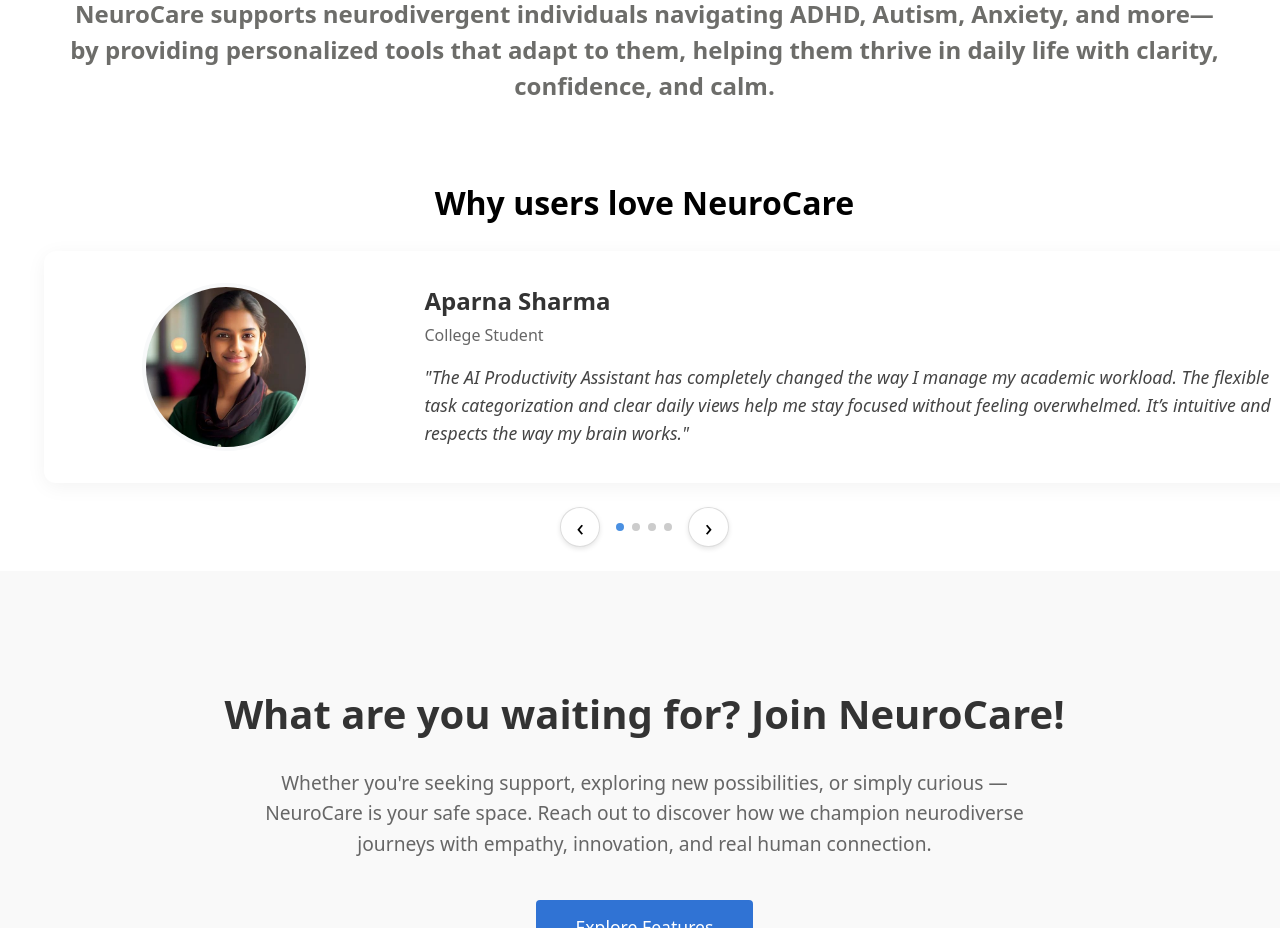
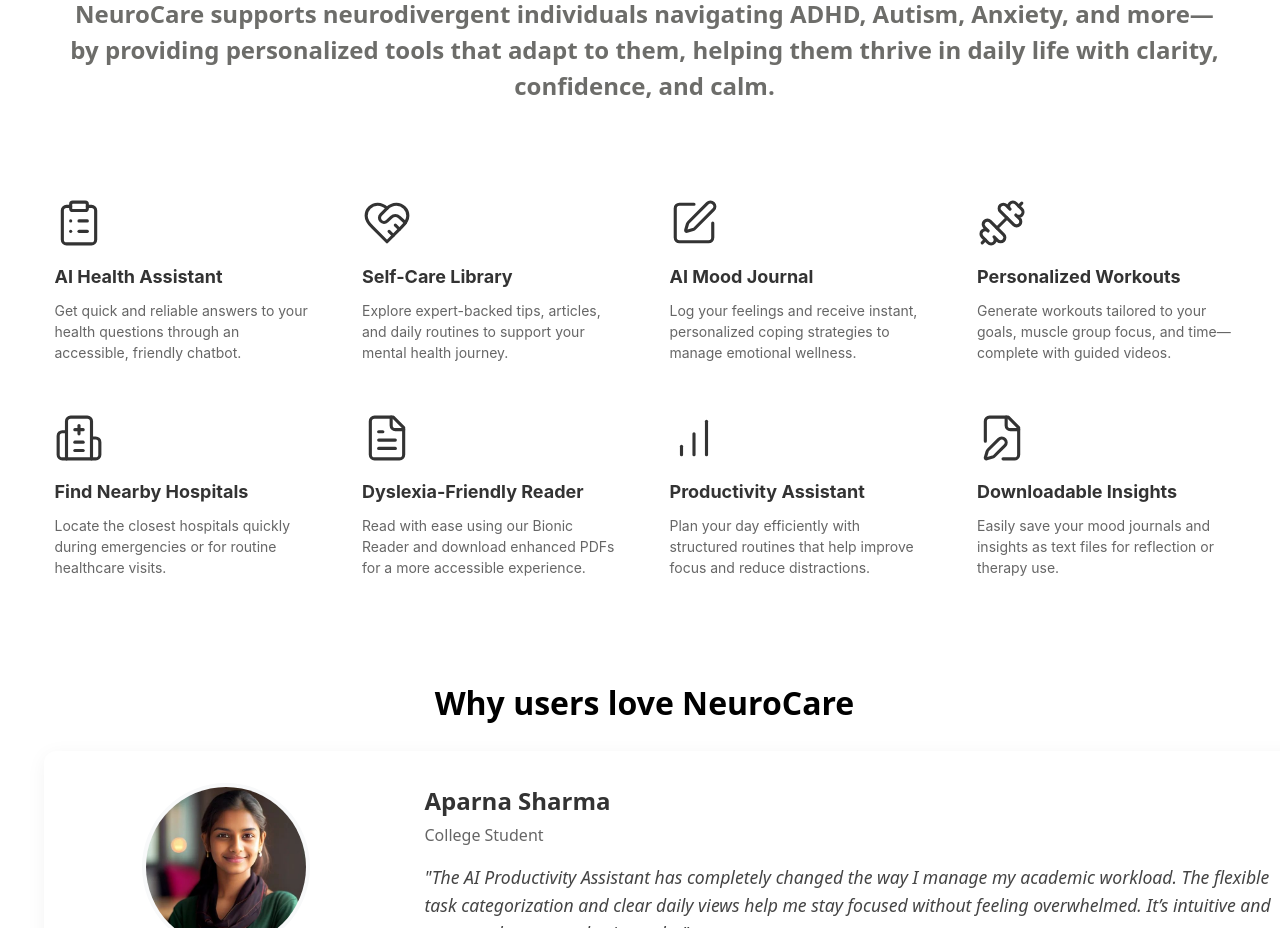
Before and after one commit to Shubhra-Sharma/NeuraCare, a React (Vite) app: page / in a window 1280 px wide. Shown: the part 820-1748 px from the top of the page. Built offline with nearby package versions, Linux system fonts and the light colour scheme.

Commit message:
Added Features

```diff
--- a/package.json
+++ b/package.json
@@ -13,6 +13,7 @@
     "@fortawesome/fontawesome-svg-core": "^6.7.2",
     "@fortawesome/free-solid-svg-icons": "^6.7.2",
     "@fortawesome/react-fontawesome": "^0.2.2",
+    "lucide-react": "^0.487.0",
     "react": "^19.0.0",
     "react-dom": "^19.0.0",
     "react-icons": "^5.5.0",
--- a/src/Navbar.css
+++ b/src/Navbar.css
@@ -89,7 +89,6 @@
   color: #070202;
 }
 
-/* Only add responsive behavior for tablets and mobile */
 @media screen and (max-width: 992px) {
   .navbar {
     padding: 0rem 2rem;
@@ -104,7 +103,7 @@
 @media screen and (max-width: 768px) {
   .navbar {
     /* padding: 0.5rem 1rem; */
-    width: 100%;
+    max-width: 100%;
   }
 
   .menu-toggle {
@@ -151,7 +150,7 @@
 /* Very small mobile devices */
 @media screen and (max-width: 480px) {
   .navbar {
-    width: 100%;
+    max-width: 100%;
     padding: 0.5rem 1rem;
   }
 }
--- a/src/landing_page/features/Features.css
+++ b/src/landing_page/features/Features.css
@@ -135,7 +135,7 @@
     padding-right: 0;
   }
 
-  @media (max-width: 720px) {
+  @media (max-width: 1000px) {
     .features-container{
       padding-left:0;
     }
--- /dev/null
+++ b/src/landing_page/home/Content.css
@@ -0,0 +1,77 @@
+.content-container {
+    max-width: 1200px;
+    margin: 0 auto;
+    padding: 40px 20px;
+    font-family: 'Inter', sans-serif;
+  }
+
+  .features-grid {
+    display: grid;
+    grid-template-columns: repeat(4, 1fr);
+    gap: 30px;
+    margin-top: 20px;
+  }
+
+  .feature-card {
+    display: flex;
+    flex-direction: column;
+    align-items: flex-start;
+    padding: 10px;
+    transition: transform 0.3s ease, box-shadow 0.3s ease;
+  }
+
+  .feature-card:hover {
+    transform: translateY(-5px);
+  }
+
+  .feature-icon-container {
+    margin-bottom: 15px;
+    display: flex;
+    align-items: center;
+    justify-content: center;
+  }
+
+  .feature-icon {
+    width: 50px;
+    height: 50px;
+    stroke: #333;
+    stroke-width: 1.5;
+  }
+
+  .feature-title {
+    font-size: 18px;
+    font-weight: 700;
+    margin: 0 0 10px 0;
+    color: #333;
+  }
+
+  .feature-description {
+    font-size: 14px;
+    color: #666;
+    line-height: 1.5;
+    margin: 0;
+  }
+
+  /* Responsive adjustments */
+  @media (max-width: 1024px) {
+    .features-grid {
+      grid-template-columns: repeat(3, 1fr);
+    }
+  }
+
+  @media (max-width: 768px) {
+    .features-grid {
+      grid-template-columns: repeat(2, 1fr);
+    }
+  }
+
+  @media (max-width: 480px) {
+    .features-grid {
+      grid-template-columns: 1fr;
+    }
+
+    .feature-card {
+      text-align: center;
+      align-items: center;
+    }
+  }
--- /dev/null
+++ b/src/landing_page/home/Content.jsx
@@ -0,0 +1,75 @@
+import React from 'react';
+import './Content.css';
+import {
+  ClipboardList,
+  Edit,
+  HeartHandshake,
+  Dumbbell,
+  Hospital,
+  FileText,
+  BarChart,
+  FileEdit
+} from 'lucide-react';
+
+const Content = () => {
+  const features = [
+    {
+      icon: <ClipboardList className="feature-icon" />,
+      title: "AI Health Assistant",
+      description: "Get quick and reliable answers to your health questions through an accessible, friendly chatbot."
+    },
+    {
+      icon: <HeartHandshake className="feature-icon" />,
+      title: "Self-Care Library",
+      description: "Explore expert-backed tips, articles, and daily routines to support your mental health journey."
+    },
+    {
+      icon: <Edit className="feature-icon" />,
+      title: "AI Mood Journal",
+      description: "Log your feelings and receive instant, personalized coping strategies to manage emotional wellness."
+    },
+    {
+      icon: <Dumbbell className="feature-icon" />,
+      title: "Personalized Workouts",
+      description: "Generate workouts tailored to your goals, muscle group focus, and time—complete with guided videos."
+    },
+    {
+      icon: <Hospital className="feature-icon" />,
+      title: "Find Nearby Hospitals",
+      description: "Locate the closest hospitals quickly during emergencies or for routine healthcare visits."
+    },
+    {
+      icon: <FileText className="feature-icon" />,
+      title: "Dyslexia-Friendly Reader",
+      description: "Read with ease using our Bionic Reader and download enhanced PDFs for a more accessible experience."
+    },
+    {
+      icon: <BarChart className="feature-icon" />,
+      title: "Productivity Assistant",
+      description: "Plan your day efficiently with structured routines that help improve focus and reduce distractions."
+    },
+    {
+      icon: <FileEdit className="feature-icon" />,
+      title: " Downloadable Insights",
+      description: "Easily save your mood journals and insights as text files for reflection or therapy use."
+    }
+  ];
+
+  return (
+    <div className="content-container">
+      <div className="features-grid">
+        {features.map((feature, index) => (
+          <div className="feature-card" key={index}>
+            <div className="feature-icon-container">
+              {feature.icon}
+            </div>
+            <h3 className="feature-title">{feature.title}</h3>
+            <p className="feature-description">{feature.description}</p>
+          </div>
+        ))}
+      </div>
+    </div>
+  );
+};
+
+export default Content;
--- a/src/landing_page/home/Desc.jsx
+++ b/src/landing_page/home/Desc.jsx
@@ -3,6 +3,7 @@ import"./Desc.css";
 import testimonials from "./Data";
 import Testimonials from "./Testimonials";
 import ContactUs from "./ContactUs";
+import Content from "./Content";
 import Hero from "./Hero";
 const Desc=()=>{
 return(
@@ -10,6 +11,7 @@ return(
         <Hero/>
         <p className="desc">NeuroCare supports neurodivergent individuals navigating ADHD, Autism, Anxiety, and more—<br></br>
         by providing personalized tools that adapt to them, helping them thrive in daily life with clarity, confidence, and calm.</p>
+        <Content/>
         <Testimonials testimonials={testimonials} />
         <ContactUs/>
 
```
Also changed, not shown: 1 other file (tests, documents, lock files or other folders).
